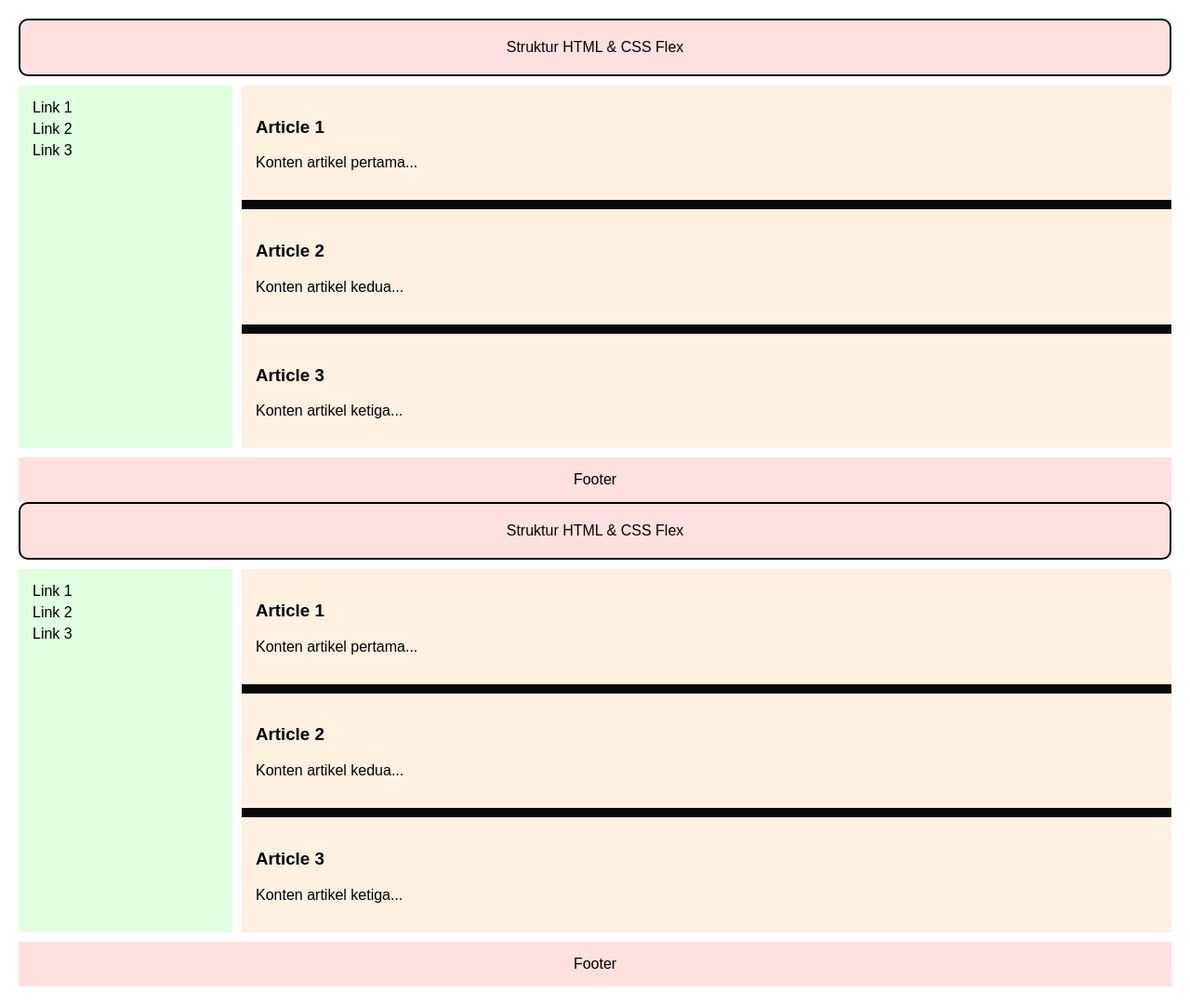
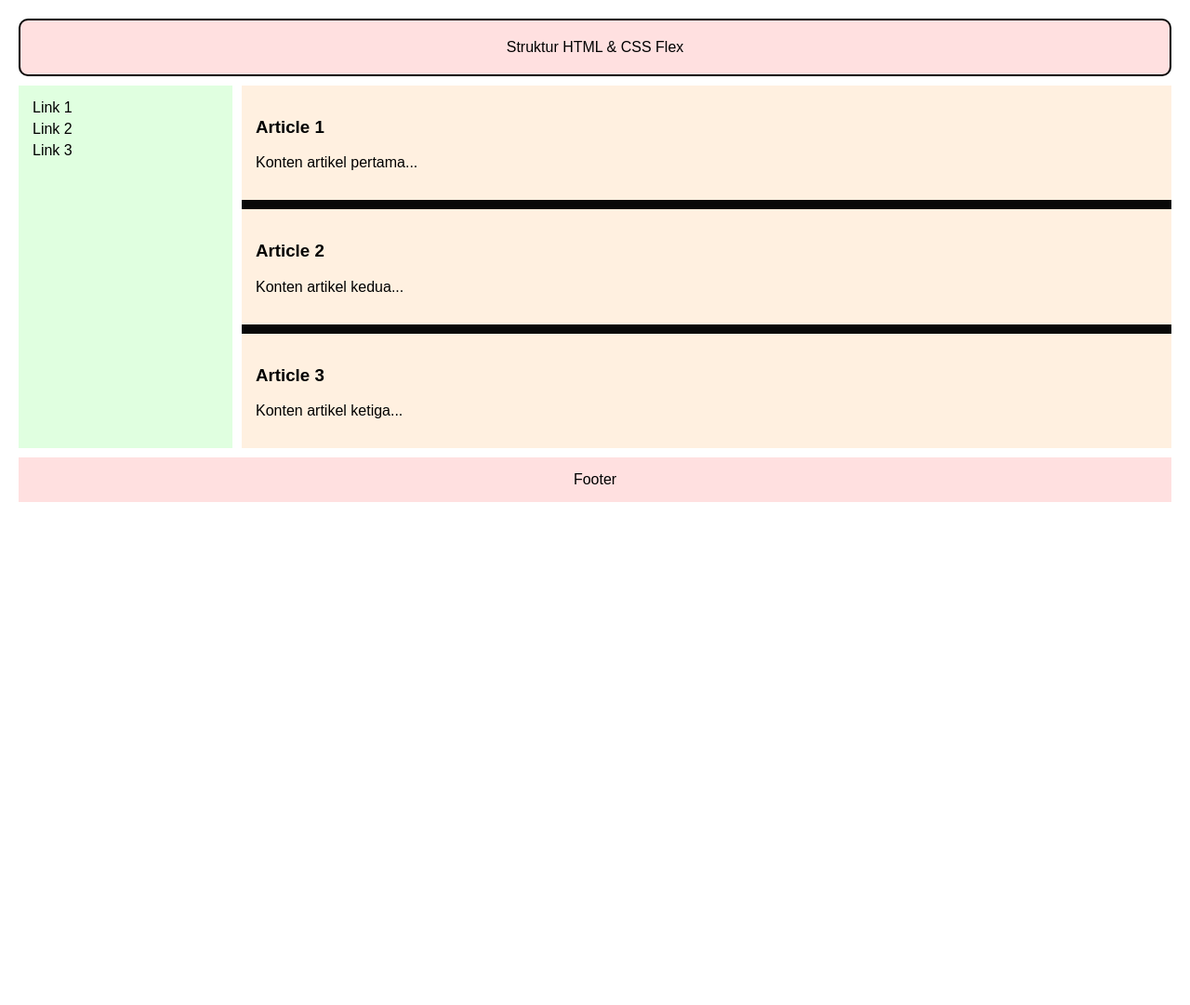
Before and after one commit to maurischakirei/latihan01, a plain HTML site: page struktur_flex.html in a window 1280 px wide. Shown: the whole page at 93% size. After the commit the page ends 800 px from the top, so only its background shows below. Drawn offline with Linux system fonts and the light colour scheme.

Commit message:
Update struktur_flex.html

```diff
--- a/struktur_flex.html
+++ b/struktur_flex.html
@@ -95,101 +95,4 @@
       <footer class="footer">Footer</footer>
     </div>
   </body>
-</html><!DOCTYPE html>
-<html lang="en">
-  <head>
-    <meta charset="UTF-8" />
-    <meta name="viewport" content="width=device-width, initial-scale=1.0" />
-    <title>Struktur HTML & CSS Flex</title>
-    <style>
-      body {
-        font-family: sans-serif;
-        margin: 20px;
-      }
-
-      .container {
-        display: flex;
-        flex-direction: column; /* Susun item secara vertikal secara default */
-      }
-
-      .header {
-        border: black 2px solid;
-        border-radius: 10px;
-        background-color: #ffe0e0;
-        padding: 20px;
-        text-align: center;
-        margin-bottom: 10px;
-      }
-
-      .main-content {
-        display: flex;
-        gap: 10px; /* Jarak antar item flex */
-        margin-bottom: 10px;
-      }
-
-      .navigation {
-        background-color: #e0ffe0;
-        padding: 15px;
-        width: 200px;
-      }
-
-      .articles {
-        display: flex;
-        flex-direction: column; /* Susun artikel secara vertikal */
-        gap: 10px;
-        flex-grow: 1; /* Membuat area artikel mengisi ruang yang tersedia */
-        background-color: #080808;
-      }
-
-      .article {
-        background-color: #fff0e0;
-        padding: 15px;
-      }
-
-      .footer {
-        background-color: #ffe0e0;
-        padding: 15px;
-        text-align: center;
-      }
-
-      .navigation ul {
-        list-style: none;
-        padding: 0;
-        margin: 0;
-      }
-
-      .navigation li {
-        margin-bottom: 5px;
-      }
-    </style>
-  </head>
-  <body>
-    <div class="container">
-      <header class="header">Struktur HTML & CSS Flex</header>
-      <div class="main-content">
-        <nav class="navigation">
-          <ul>
-            <li>Link 1</li>
-            <li>Link 2</li>
-            <li>Link 3</li>
-          </ul>
-        </nav>
-        <div class="articles">
-          <article class="article">
-            <h3>Article 1</h3>
-            <p>Konten artikel pertama...</p>
-          </article>
-          <article class="article">
-            <h3>Article 2</h3>
-            <p>Konten artikel kedua...</p>
-          </article>
-          <article class="article">
-            <h3>Article 3</h3>
-            <p>Konten artikel ketiga...</p>
-          </article>
-        </div>
-      </div>
-      <footer class="footer">Footer</footer>
-    </div>
-  </body>
 </html>
```
